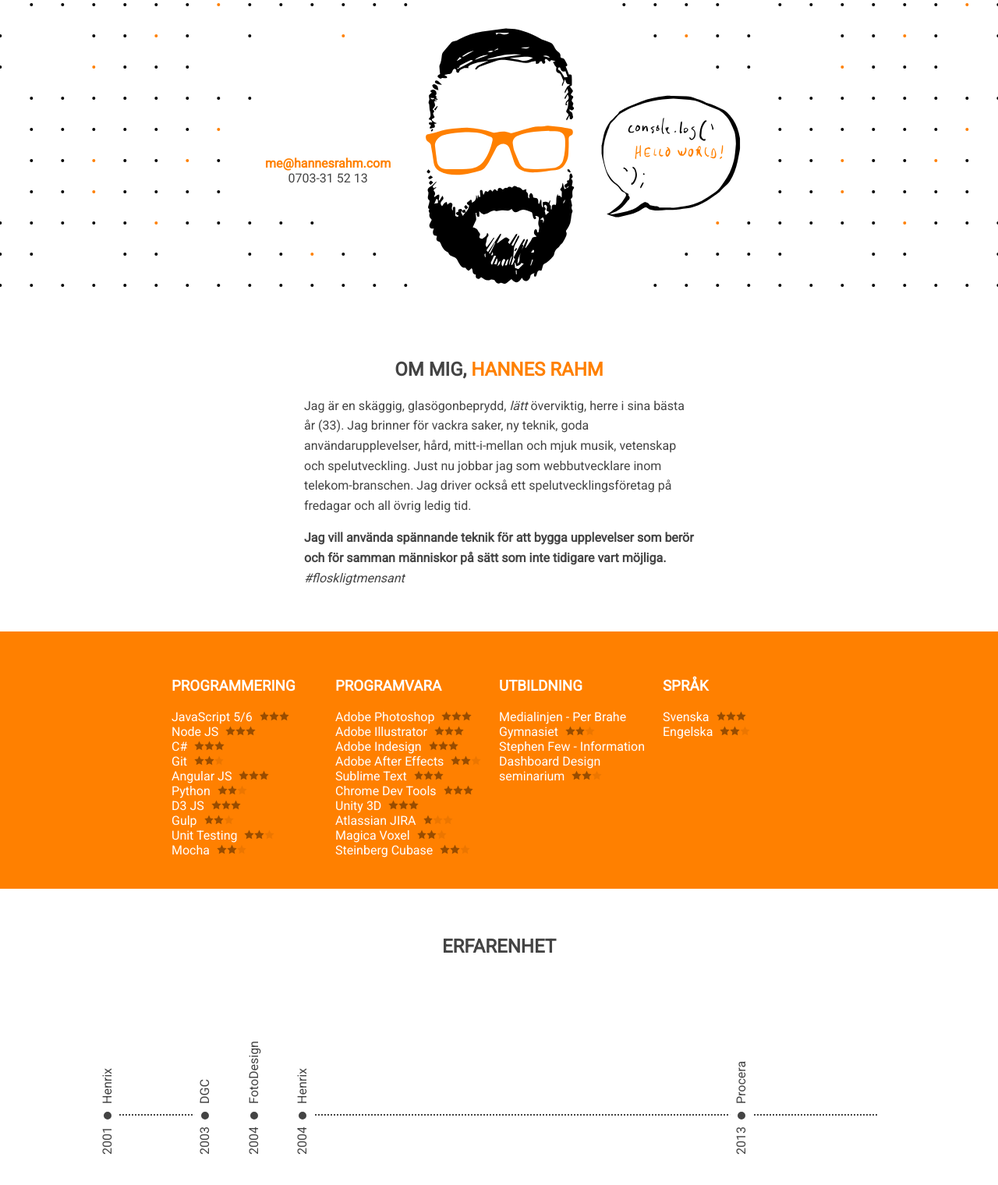
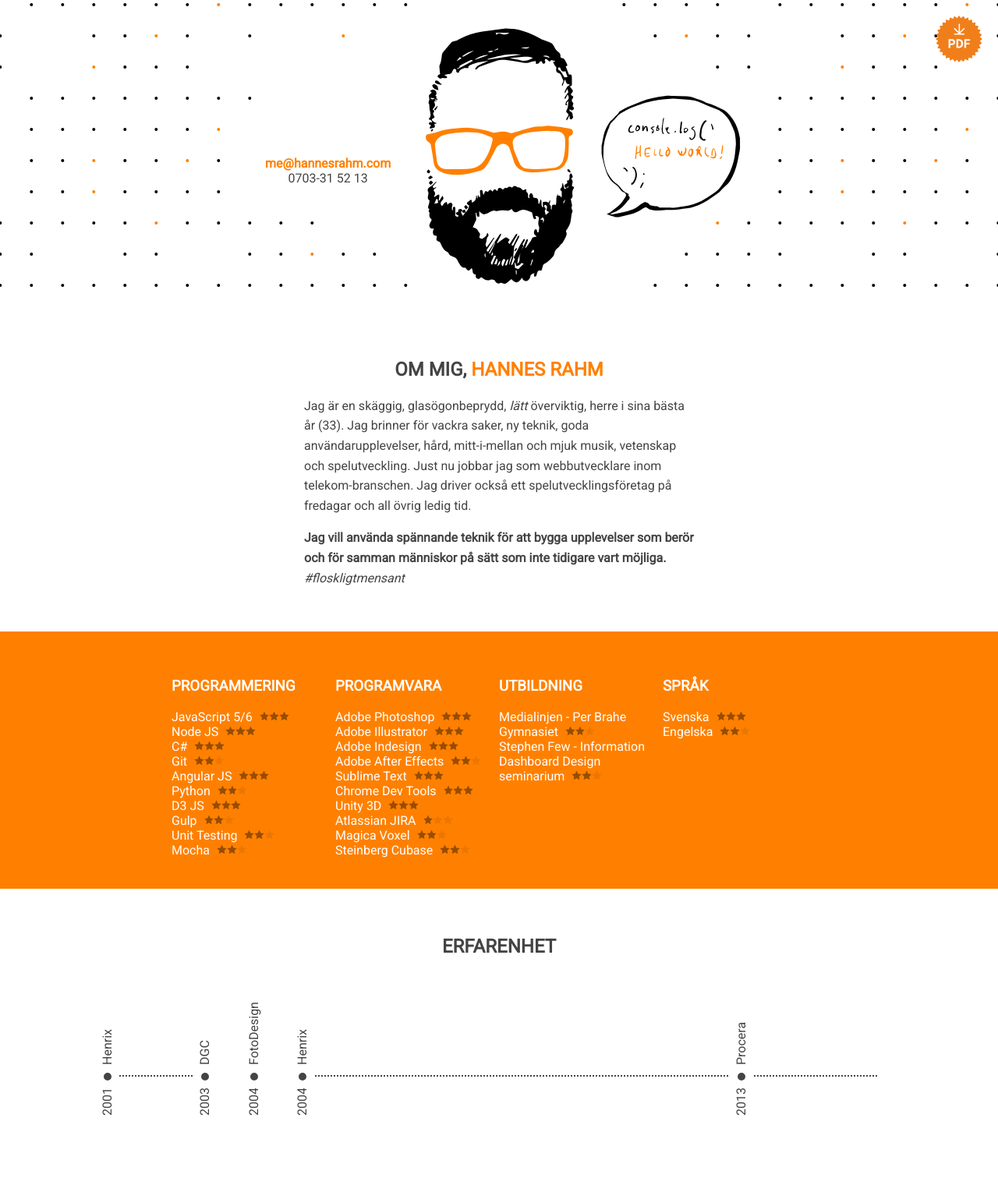
Before and after one commit to kebabskal/hannesrahm-cv, a plain HTML site: page index.html in a window 1280 px wide. Shown: the whole page at 78% size. Drawn offline with nearby package versions, Linux system fonts and the light colour scheme.

Commit message:
Added PDF Download links

```diff
--- a/index.html
+++ b/index.html
@@ -14,10 +14,11 @@
 	<div class="section header">
 		<div class="contact">
 			<a class="email" href="mailto:me@hannesrahm.com">me@hannesrahm.com</a>
-			<a class="phone" href="0703-31 52 13">0703-31 52 13</a>
+			<a class="phone" href="tel:0703-31 52 13">0703-31 52 13</a>
 		</div>
 		<div class="face"></div>
 		<div class="hello-world"></div>
+		<a class="pdf" href="hannesrahm-cv.pdf"><img src="img/pdf.svg" /></a></div>
 	</div>
 	<div class="section about">
 		<h2>Om mig, <span class="orange">Hannes Rahm</span></h2>
--- a/style.css
+++ b/style.css
@@ -30,6 +30,9 @@ a { display: block; }
 
 a.email { color: #FF8000; text-decoration: none; font-weight: bold; }
 a.phone { color: #444 !important; text-decoration: none; }
+a.pdf { display: block; position: fixed; right: 20px; top: 20px; }
+a.pdf img { width: 60px; opacity: 1; height: 60px; transition: opacity 200ms, width 200ms, height 200ms; }
+a.pdf:hover img { width: 65px; height: 65px; opacity: 0.8;}
 
 .face {
 	position: absolute;
@@ -109,7 +112,7 @@ h3 { text-transform: uppercase; }
 .timeline {
 	display: flex;
 	padding: 100px;
-	margin-top: 100px;
+	margin-top: 50px;
 }
 
 .timeline .event {
```
Also changed, not shown: img/pdf.svg (added), 1 other file.
